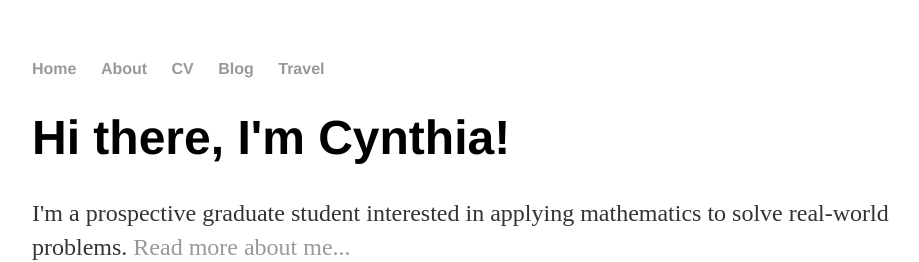
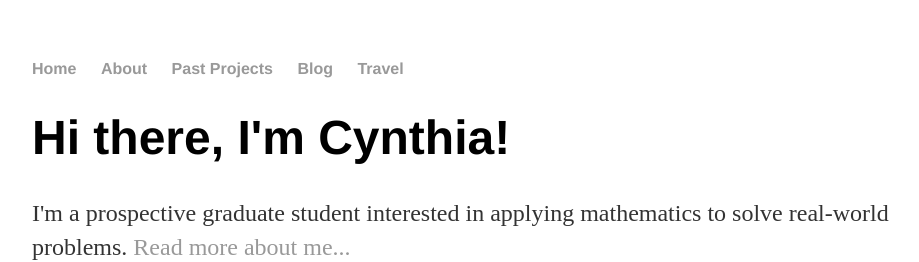
Before and after one commit to cynthia1234/cynthiazeng.github.io, a Jekyll site: the page built from index.html, in a window 1280 px wide. Shown: the top 262 px of the page, without its empty margins (160-1079 px from the left). Built offline with Jekyll 4.4.1, drawn with Linux system fonts in a browser that asks for light colours.

Commit message:
Update default.html

```diff
--- a/_layouts/default.html
+++ b/_layouts/default.html
@@ -10,7 +10,7 @@
 	    		<ul>
 	        		<li><a href="/">Home</a></li>
 		        	<li><a href="/about/">About</a></li>
-	        		<li><a href="/cv/">CV</a></li>
+	        		<li><a href="/projects/">Past Projects</a></li>
 	        		<li><a href="/blog/">Blog</a></li>
 				<li><a href="/travel/">Travel</a></li>
 	    		</ul>
```
